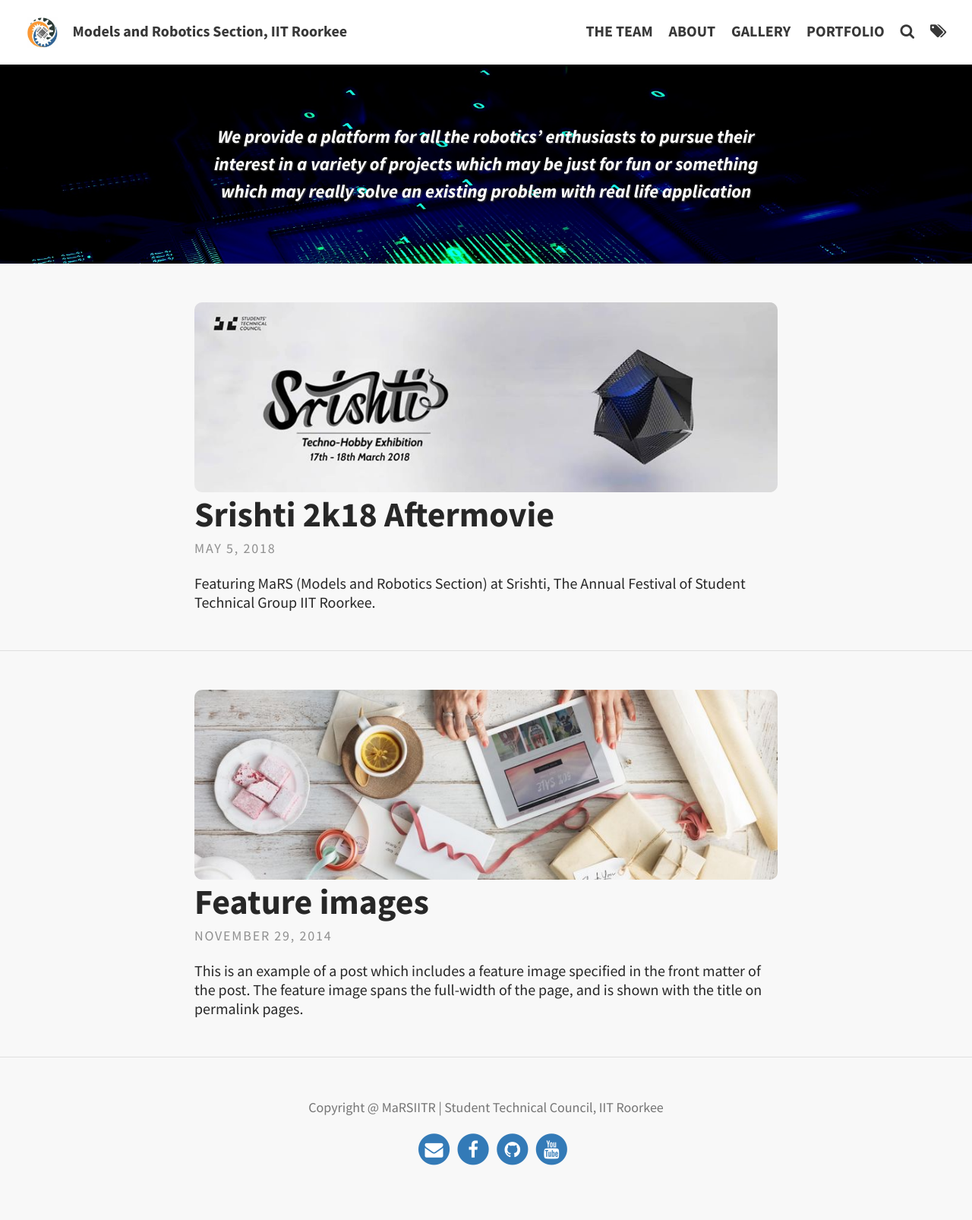
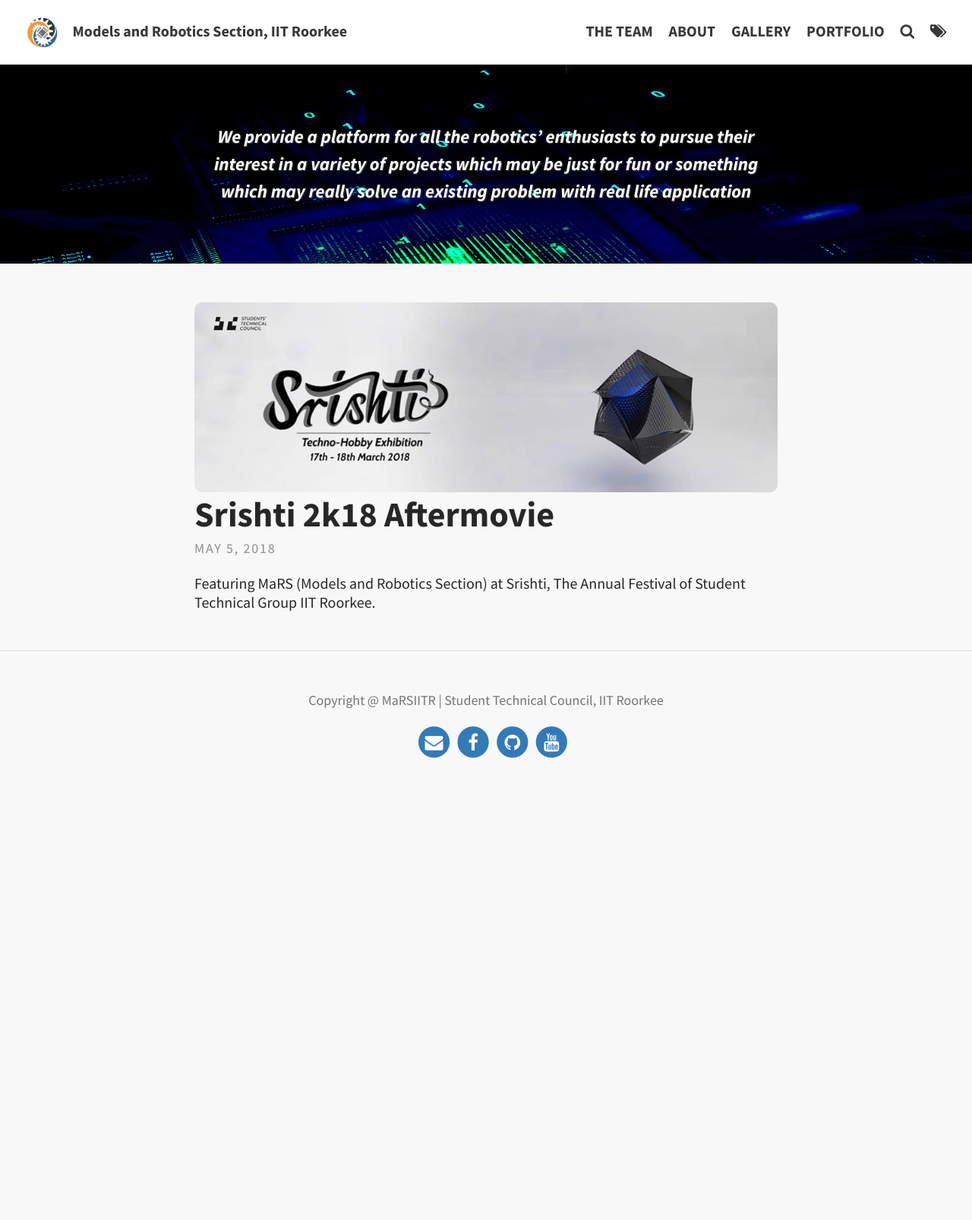
Before and after one commit to Shubhanshu07/MaRS, a Jekyll site: the page built from index.html, in a window 1280 px wide. Shown: the whole page at 76% size. Built offline with Jekyll 4.4.1, drawn with Linux system fonts in a browser that asks for light colours; the list of posts is cut into pages by our own code; after the commit the page ends 1071 px from its top, so only the background shows below that.

Commit message:
initial launch

```diff
--- a/_posts/2014-11-29-feature-images.md
+++ /dev/null
@@ -1,9 +0,0 @@
----
-layout: post
-title: Feature images
-feature-img: "assets/img/pexels/desk-messy.jpeg"
-thumbnail: "assets/img/thumbnails/desk-messy.jpeg"
-
----
-
-This is an example of a post which includes a feature image specified in the front matter of the post. The feature image spans the full-width of the page, and is shown with the title on permalink pages.
--- a/_sass/includes/_team.scss
+++ b/_sass/includes/_team.scss
@@ -25,7 +25,7 @@
 
 
  }
- @media screen and (max-width: 650px) {
+ @media screen and (max-width: $sm-break) {
 div.polaroid {
  width: 90%;
  margin:5%;
```
